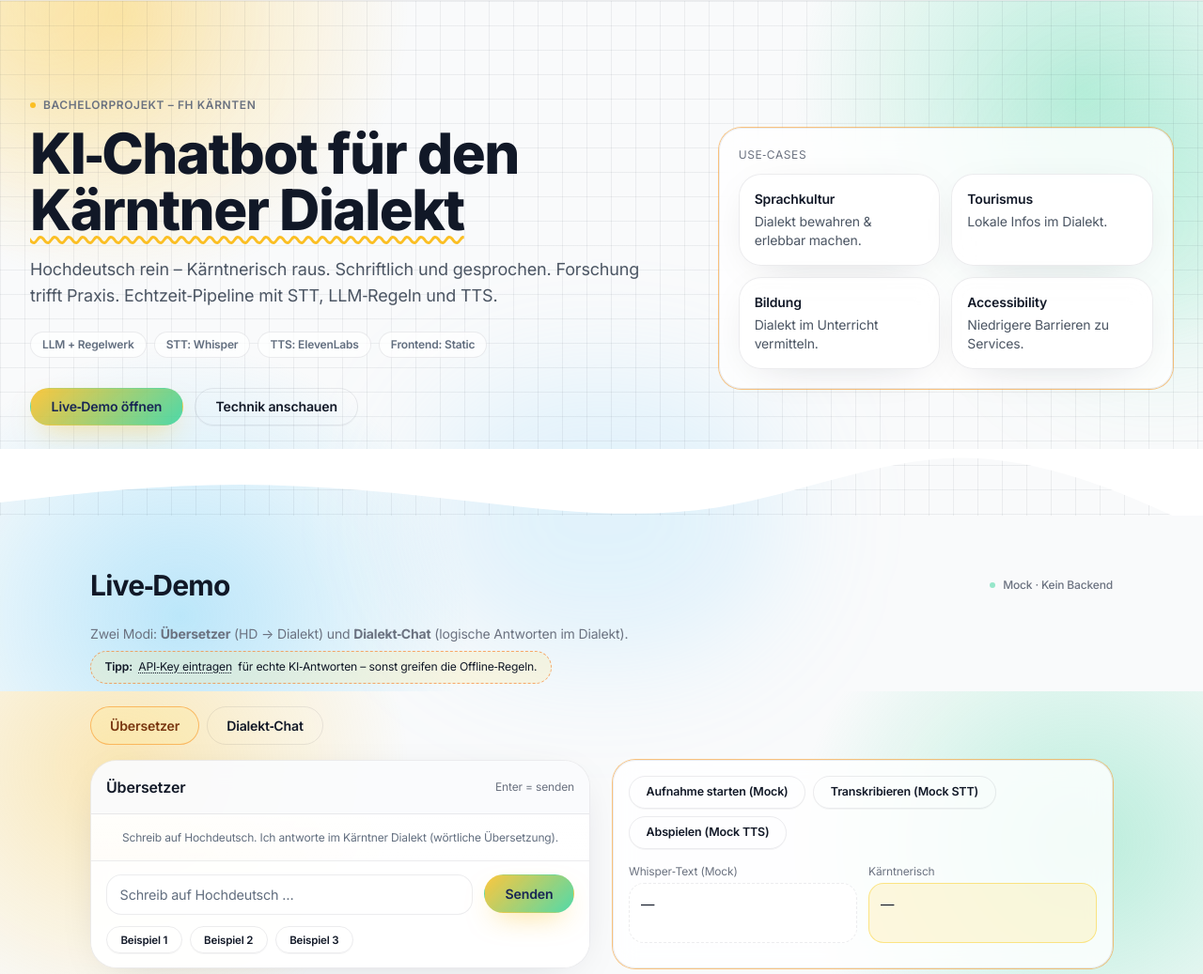
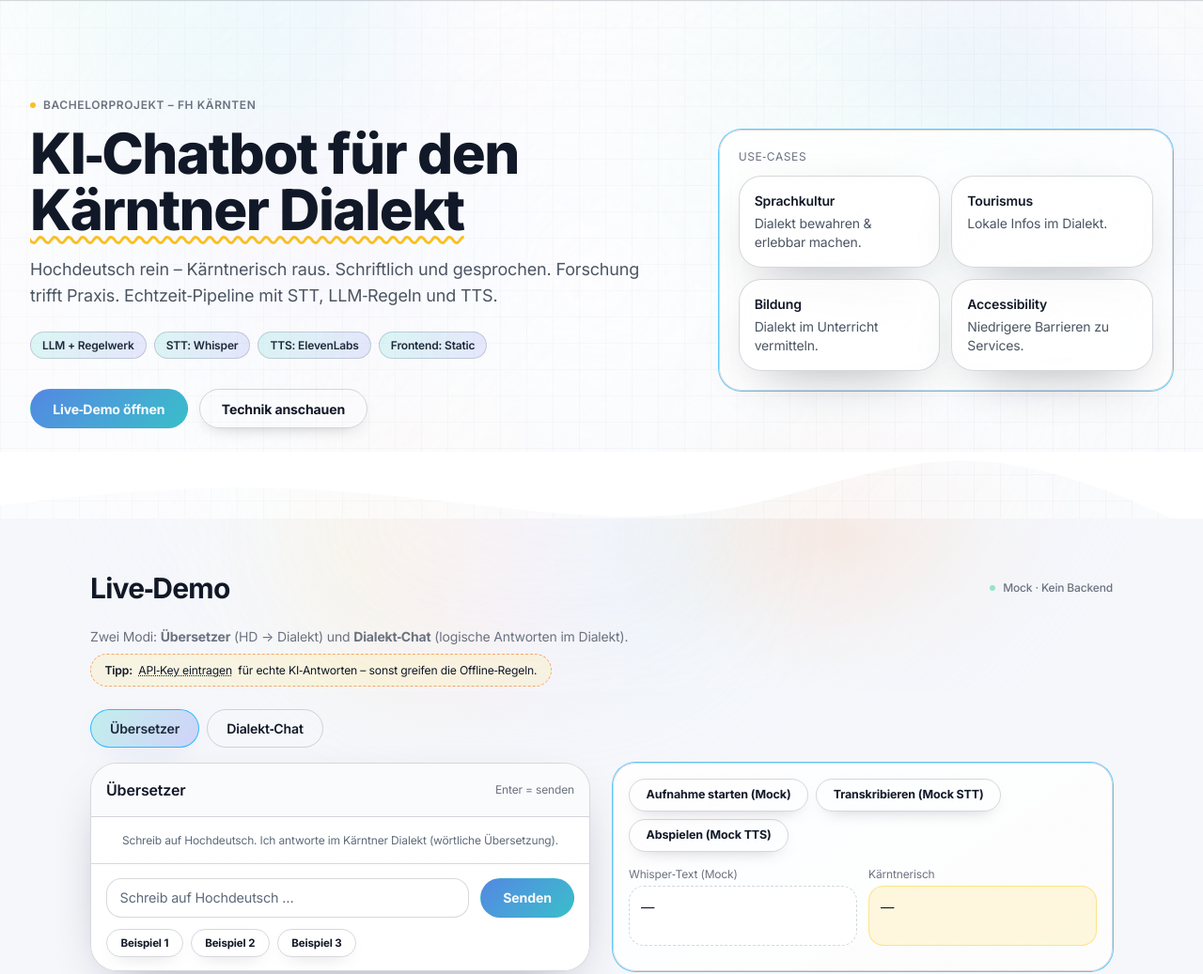
Before and after one commit to xen3rgy/BA_Projekt, a plain HTML site: page prototyp1.html in a window 1280 px wide. Shown: the part 64-1101 px from the top of the page at 94% size. Drawn offline with nearby package versions, Linux system fonts and the light colour scheme.

Commit message:
Restyle prototype background

```diff
--- a/prototyp1.html
+++ b/prototyp1.html
@@ -21,26 +21,29 @@
 	</script>
 <style>
     :root {
-      --ring: 33 94% 60%;
-      --shadow-soft: 0 10px 50px -25px rgba(15, 23, 42, 0.25);
-      --border: rgba(15, 23, 42, 0.08);
-      --border-strong: rgba(15, 23, 42, 0.12);
-      --surface: rgba(255, 255, 255, 0.82);
-      --surface-strong: rgba(255, 255, 255, 0.92);
-      --surface-muted: rgba(255, 255, 255, 0.68);
-      --text-muted: rgba(71, 85, 105, 0.85);
-      --bg-body: #f9fafb;
+      --ring: 199 100% 55%;
+      --shadow-soft: 0 20px 60px -28px rgba(6, 11, 31, 0.45);
+      --border: rgba(33, 40, 64, 0.18);
+      --border-strong: rgba(33, 40, 64, 0.28);
+      --surface: rgba(255, 255, 255, 0.9);
+      --surface-strong: rgba(255, 255, 255, 0.98);
+      --surface-muted: rgba(255, 255, 255, 0.72);
+      --text-muted: rgba(71, 85, 105, 0.88);
+      --bg-body: #f5f7fb;
+      --accent-1: #2dd4bf;
+      --accent-2: #6366f1;
+      --accent-3: #f97316;
       font-family: 'Inter', system-ui, -apple-system, BlinkMacSystemFont, 'Segoe UI', sans-serif;
     }
 
     .dark {
       --border: rgba(148, 163, 184, 0.22);
-      --border-strong: rgba(148, 163, 184, 0.28);
-      --surface: rgba(15, 23, 42, 0.78);
-      --surface-strong: rgba(15, 23, 42, 0.92);
-      --surface-muted: rgba(15, 23, 42, 0.62);
-      --text-muted: rgba(226, 232, 240, 0.72);
-      --bg-body: #020617;
+      --border-strong: rgba(148, 163, 184, 0.34);
+      --surface: rgba(10, 13, 28, 0.82);
+      --surface-strong: rgba(10, 13, 28, 0.94);
+      --surface-muted: rgba(10, 13, 28, 0.7);
+      --text-muted: rgba(226, 232, 240, 0.78);
+      --bg-body: #04060e;
     }
 
     *, *::before, *::after { box-sizing: border-box; }
@@ -50,51 +53,125 @@
       background-color: var(--bg-body);
       font-feature-settings: "liga" 1, "kern" 1;
       letter-spacing: -0.01em;
+      position: relative;
+      overflow-x: hidden;
+      isolation: isolate;
+    }
+
+    .background-aurora {
+      position: fixed;
+      inset: 0;
+      z-index: -10;
+      pointer-events: none;
+      background:
+        radial-gradient(40% 35% at 15% 15%, rgba(45, 212, 191, 0.42), transparent 55%),
+        radial-gradient(30% 28% at 85% 12%, rgba(99, 102, 241, 0.48), transparent 58%),
+        radial-gradient(32% 32% at 70% 80%, rgba(249, 115, 22, 0.3), transparent 62%),
+        linear-gradient(135deg, rgba(255, 255, 255, 0.75), rgba(236, 239, 253, 0.45));
+      filter: saturate(1.05) blur(0.2px);
+      mask-image: radial-gradient(circle at 50% 45%, rgba(0,0,0,0.9), transparent 85%);
+    }
+
+    .background-aurora::after {
+      content: '';
+      position: absolute;
+      inset: 0;
+      background:
+        conic-gradient(from 120deg at 30% 20%, rgba(255, 255, 255, 0.12), rgba(255, 255, 255, 0)),
+        linear-gradient(120deg, rgba(255, 255, 255, 0.16), rgba(255, 255, 255, 0)),
+        radial-gradient(circle at 65% 25%, rgba(255, 255, 255, 0.08), transparent 45%);
+      mix-blend-mode: screen;
+      opacity: 0.9;
+    }
+
+    .dark .background-aurora {
+      background:
+        radial-gradient(40% 35% at 16% 20%, rgba(45, 212, 191, 0.32), transparent 55%),
+        radial-gradient(30% 28% at 82% 16%, rgba(99, 102, 241, 0.38), transparent 58%),
+        radial-gradient(32% 32% at 70% 82%, rgba(249, 115, 22, 0.22), transparent 60%),
+        linear-gradient(135deg, rgba(2, 6, 23, 0.9), rgba(9, 10, 26, 0.8));
+      mask-image: radial-gradient(circle at 50% 45%, rgba(0,0,0,0.9), transparent 80%);
+    }
+
+    .dark .background-aurora::after {
+      background:
+        conic-gradient(from 120deg at 35% 25%, rgba(255, 255, 255, 0.12), rgba(255, 255, 255, 0)),
+        linear-gradient(120deg, rgba(255, 255, 255, 0.12), rgba(255, 255, 255, 0)),
+        radial-gradient(circle at 65% 25%, rgba(255, 255, 255, 0.08), transparent 42%);
+      opacity: 0.85;
     }
 
     a, button, input, textarea { transition: all 0.18s ease-in-out; }
 
     .accent-gradient {
       background-image:
-        radial-gradient(40% 60% at 10% 10%, rgba(251, 191, 36, 0.32) 0, rgba(251, 191, 36, 0) 60%),
-        radial-gradient(40% 60% at 90% 20%, rgba(52, 211, 153, 0.32) 0, rgba(52, 211, 153, 0) 60%),
-        radial-gradient(40% 60% at 15% 90%, rgba(56, 189, 248, 0.32) 0, rgba(56, 189, 248, 0) 60%);
+        radial-gradient(45% 65% at 8% 12%, color-mix(in srgb, var(--accent-3) 45%, transparent) 0, transparent 62%),
+        radial-gradient(40% 60% at 88% 18%, color-mix(in srgb, var(--accent-2) 55%, transparent) 0, transparent 64%),
+        radial-gradient(45% 65% at 15% 90%, color-mix(in srgb, var(--accent-1) 50%, transparent) 0, transparent 64%);
     }
 
     .grid-bg {
       background-image:
-        linear-gradient(to right, rgba(15, 23, 42, 0.06) 1px, transparent 1px),
-        linear-gradient(to bottom, rgba(15, 23, 42, 0.06) 1px, transparent 1px);
-      background-size: 26px 26px;
+        radial-gradient(circle at 25% 35%, rgba(99, 102, 241, 0.08), transparent 32%),
+        radial-gradient(circle at 70% 15%, rgba(45, 212, 191, 0.08), transparent 32%),
+        linear-gradient(to right, rgba(6, 11, 31, 0.05) 1px, transparent 1px),
+        linear-gradient(to bottom, rgba(6, 11, 31, 0.05) 1px, transparent 1px);
+      background-size: auto, auto, 28px 28px, 28px 28px;
+      position: relative;
+      isolation: isolate;
+    }
+
+    .grid-bg::after {
+      content: '';
+      position: absolute;
+      inset: 0;
+      background: linear-gradient(135deg, rgba(255, 255, 255, 0.9), rgba(255, 255, 255, 0.65));
+      opacity: 0.75;
+      z-index: -1;
     }
 
     .dark .grid-bg {
       background-image:
+        radial-gradient(circle at 25% 35%, rgba(99, 102, 241, 0.16), transparent 32%),
+        radial-gradient(circle at 70% 15%, rgba(45, 212, 191, 0.16), transparent 32%),
         linear-gradient(to right, rgba(226, 232, 240, 0.08) 1px, transparent 1px),
         linear-gradient(to bottom, rgba(226, 232, 240, 0.08) 1px, transparent 1px);
     }
 
+    .dark .grid-bg::after {
+      background: linear-gradient(135deg, rgba(3, 7, 18, 0.92), rgba(2, 6, 23, 0.78));
+      opacity: 0.9;
+    }
+
     .glass {
-      background-color: var(--surface);
-      backdrop-filter: blur(12px);
-      -webkit-backdrop-filter: blur(12px);
+      background-color: color-mix(in srgb, var(--surface) 92%, transparent);
+      backdrop-filter: blur(14px) saturate(1.1);
+      -webkit-backdrop-filter: blur(14px) saturate(1.1);
     }
 
     .surface-blur {
-      background-color: var(--surface-muted);
-      backdrop-filter: blur(16px);
-      -webkit-backdrop-filter: blur(16px);
+      background: linear-gradient(120deg, rgba(255, 255, 255, 0.75), rgba(255, 255, 255, 0.55));
+      backdrop-filter: blur(18px) saturate(1.1);
+      -webkit-backdrop-filter: blur(18px) saturate(1.1);
       border-bottom: 1px solid var(--border);
+    }
+
+    .dark .surface-blur {
+      background: linear-gradient(120deg, rgba(12, 15, 32, 0.8), rgba(6, 8, 18, 0.82));
     }
 
     .card {
       border-radius: 1.5rem;
       border: 1px solid var(--border);
-      background: var(--surface);
+      background: linear-gradient(145deg, color-mix(in srgb, var(--surface) 94%, transparent), color-mix(in srgb, var(--surface) 82%, transparent));
       box-shadow: var(--shadow-soft);
     }
 
-    .ringed { box-shadow: 0 0 0 1px hsl(var(--ring) / 0.65); }
+    .dark .card {
+      background: linear-gradient(145deg, rgba(15, 23, 42, 0.86), rgba(15, 23, 42, 0.78));
+    }
+
+    .ringed { box-shadow: 0 0 0 1px hsl(var(--ring) / 0.7); }
 
     .shine:hover { transform: translateY(-1px); }
 
@@ -110,12 +187,17 @@
       align-items: center;
       border-radius: 9999px;
       border: 1px solid var(--border);
-      padding: 0.3rem 0.75rem;
+      padding: 0.35rem 0.75rem;
       font-size: 0.75rem;
       line-height: 1rem;
       font-weight: 600;
-      background: var(--surface-muted);
-      color: var(--text-muted);
+      background: linear-gradient(120deg, rgba(45, 212, 191, 0.16), rgba(99, 102, 241, 0.14));
+      color: rgb(30, 41, 59);
+    }
+
+    .dark .badge {
+      color: rgb(226, 232, 240);
+      background: linear-gradient(120deg, rgba(45, 212, 191, 0.24), rgba(99, 102, 241, 0.22));
     }
 
     .btn {
@@ -125,33 +207,35 @@
       gap: 0.4rem;
       border-radius: 9999px;
       border: 1px solid var(--border);
-      background: var(--surface);
+      background: linear-gradient(145deg, var(--surface), color-mix(in srgb, var(--surface) 80%, transparent));
       color: inherit;
       font-size: 0.88rem;
-      font-weight: 600;
-      padding: 0.55rem 1.35rem;
-      box-shadow: 0 1px 0 rgba(15, 23, 42, 0.04);
+      font-weight: 700;
+      letter-spacing: -0.01em;
+      padding: 0.6rem 1.45rem;
+      box-shadow: 0 6px 20px -12px rgba(6, 11, 31, 0.4);
       cursor: pointer;
     }
 
     .btn:hover {
       border-color: var(--border-strong);
-      background: var(--surface-strong);
+      transform: translateY(-1px);
+      background: linear-gradient(145deg, var(--surface-strong), var(--surface));
     }
 
     .btn:focus-visible {
       outline: 2px solid transparent;
-      box-shadow: 0 0 0 3px rgba(251, 191, 36, 0.45);
+      box-shadow: 0 0 0 3px hsl(var(--ring) / 0.4);
     }
 
     .btn-primary {
-      background: linear-gradient(135deg, rgba(251, 191, 36, 0.88), rgba(52, 211, 153, 0.85));
+      background: linear-gradient(135deg, color-mix(in srgb, var(--accent-2) 70%, var(--accent-1) 30%), color-mix(in srgb, var(--accent-2) 20%, var(--accent-1) 80%));
       border-color: transparent;
-      color: rgb(23, 37, 84);
-      box-shadow: 0 12px 30px -12px rgba(251, 191, 36, 0.65);
+      color: #f8fafc;
+      box-shadow: 0 20px 45px -22px rgba(99, 102, 241, 0.7);
     }
 
-    .btn-primary:hover { transform: translateY(-1px); }
+    .btn-primary:hover { transform: translateY(-2px) scale(1.01); }
 
     .btn-ghost {
       background: transparent;
@@ -216,12 +300,13 @@
     .tab-btn:hover { background: var(--surface-muted); }
 
     .tab-active {
-      border-color: hsl(var(--ring) / 0.7);
-      background: rgba(253, 230, 138, 0.25);
-      color: rgb(120, 53, 15);
+      border-color: hsl(var(--ring) / 0.9);
+      background: linear-gradient(120deg, rgba(45, 212, 191, 0.25), rgba(99, 102, 241, 0.25));
+      color: rgb(30, 41, 59);
+      box-shadow: 0 10px 30px -18px rgba(99, 102, 241, 0.5);
     }
 
-    .dark .tab-active { color: rgb(254, 243, 199); background: rgba(253, 230, 138, 0.18); }
+    .dark .tab-active { color: rgb(226, 232, 240); background: linear-gradient(120deg, rgba(45, 212, 191, 0.32), rgba(99, 102, 241, 0.32)); }
 
     .chat-shell {
       border-radius: 1.75rem;
@@ -241,15 +326,15 @@
 
     .chat-window {
       padding: 1rem;
-      background: linear-gradient(180deg, rgba(255, 255, 255, 0.65), rgba(255, 255, 255, 0.3));
+      background: linear-gradient(180deg, rgba(255, 255, 255, 0.82), rgba(255, 255, 255, 0.55));
       max-height: 420px;
       overflow-y: auto;
       display: grid;
-      gap: 0.75rem;
+      gap: 0.85rem;
     }
 
     .dark .chat-window {
-      background: linear-gradient(180deg, rgba(15, 23, 42, 0.75), rgba(15, 23, 42, 0.55));
+      background: linear-gradient(180deg, rgba(15, 23, 42, 0.88), rgba(15, 23, 42, 0.65));
     }
 
     .input-bar {
@@ -272,23 +357,24 @@
 
     .bubble-user {
       margin-left: auto;
-      background: rgba(255, 255, 255, 0.92);
+      background: linear-gradient(135deg, rgba(99, 102, 241, 0.12), rgba(45, 212, 191, 0.16));
+      border-color: rgba(99, 102, 241, 0.28);
     }
 
     .dark .bubble-user {
-      background: rgba(148, 163, 184, 0.18);
-      border-color: rgba(148, 163, 184, 0.3);
+      background: linear-gradient(135deg, rgba(99, 102, 241, 0.18), rgba(45, 212, 191, 0.18));
+      border-color: rgba(148, 163, 184, 0.38);
     }
 
     .bubble-assistant {
       margin-right: auto;
-      background: rgba(254, 240, 199, 0.65);
-      border-color: rgba(250, 204, 21, 0.45);
+      background: linear-gradient(135deg, rgba(45, 212, 191, 0.16), rgba(99, 102, 241, 0.14));
+      border-color: rgba(45, 212, 191, 0.35);
     }
 
     .dark .bubble-assistant {
-      background: rgba(202, 138, 4, 0.25);
-      border-color: rgba(234, 179, 8, 0.45);
+      background: linear-gradient(135deg, rgba(45, 212, 191, 0.26), rgba(99, 102, 241, 0.2));
+      border-color: rgba(45, 212, 191, 0.45);
     }
 
     .bubble-meta {
@@ -382,12 +468,13 @@
     }
   </style>
 </head>
-<body class="min-h-screen text-gray-900 dark:text-gray-100 accent-gradient">
-  <!-- Decorative blobs -->
-  <div class="pointer-events-none fixed inset-0 -z-10">
-    <div class="absolute -top-20 -left-24 h-72 w-72 rounded-full bg-amber-300/20 blur-3xl"></div>
-    <div class="absolute top-40 -right-24 h-72 w-72 rounded-full bg-emerald-300/20 blur-3xl"></div>
-    <div class="absolute bottom-10 left-1/2 -translate-x-1/2 h-72 w-96 rounded-full bg-sky-300/20 blur-3xl"></div>
+<body class="min-h-screen text-gray-900 dark:text-gray-100">
+  <div class="background-aurora"></div>
+  <!-- Decorative beams -->
+  <div class="pointer-events-none fixed inset-0 -z-10 mix-blend-screen">
+    <div class="absolute -top-24 left-10 h-64 w-96 rotate-6 rounded-full bg-gradient-to-r from-emerald-300/30 via-cyan-200/30 to-blue-400/30 blur-3xl"></div>
+    <div class="absolute top-36 right-0 h-64 w-96 -rotate-6 rounded-full bg-gradient-to-l from-indigo-300/30 via-sky-300/30 to-emerald-200/30 blur-3xl"></div>
+    <div class="absolute bottom-4 left-1/4 h-72 w-[28rem] -rotate-3 rounded-full bg-gradient-to-r from-amber-200/30 via-pink-200/25 to-cyan-200/30 blur-3xl"></div>
   </div>
 
   <!-- Top Nav -->
```
